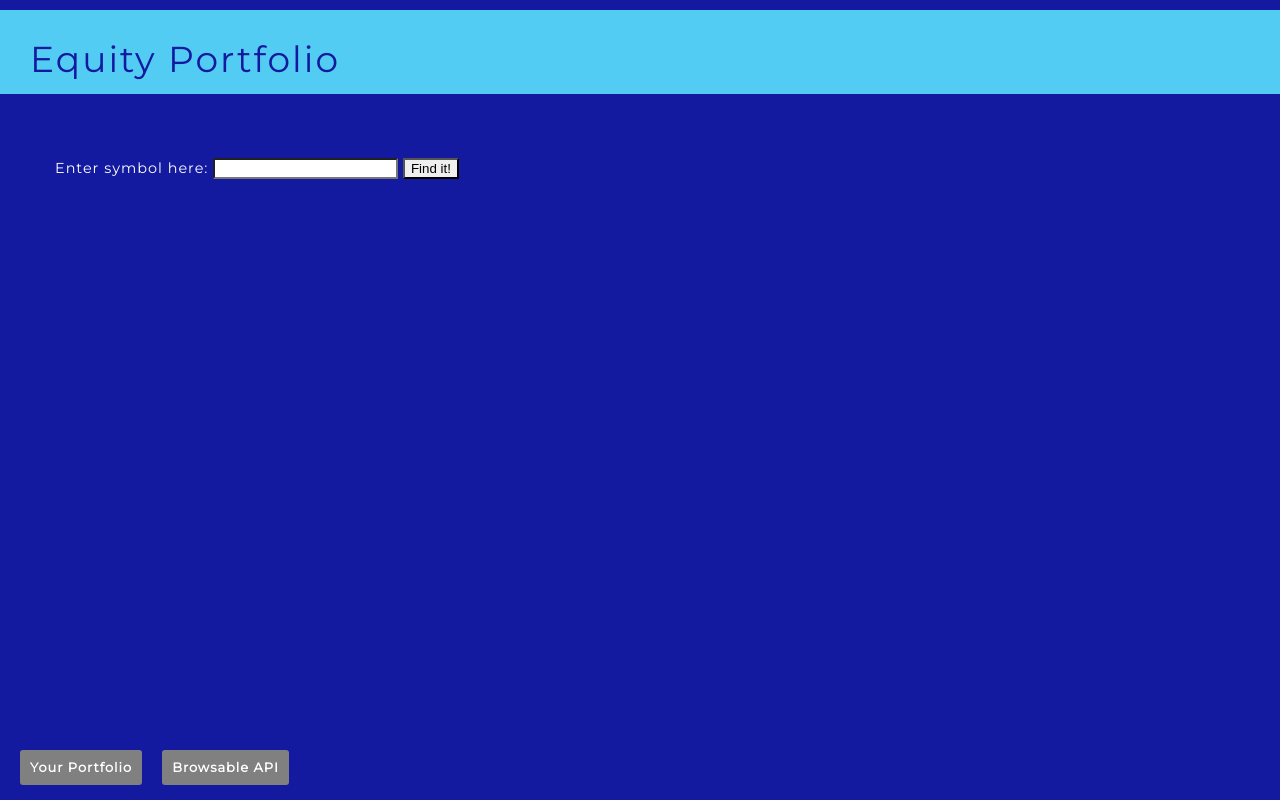
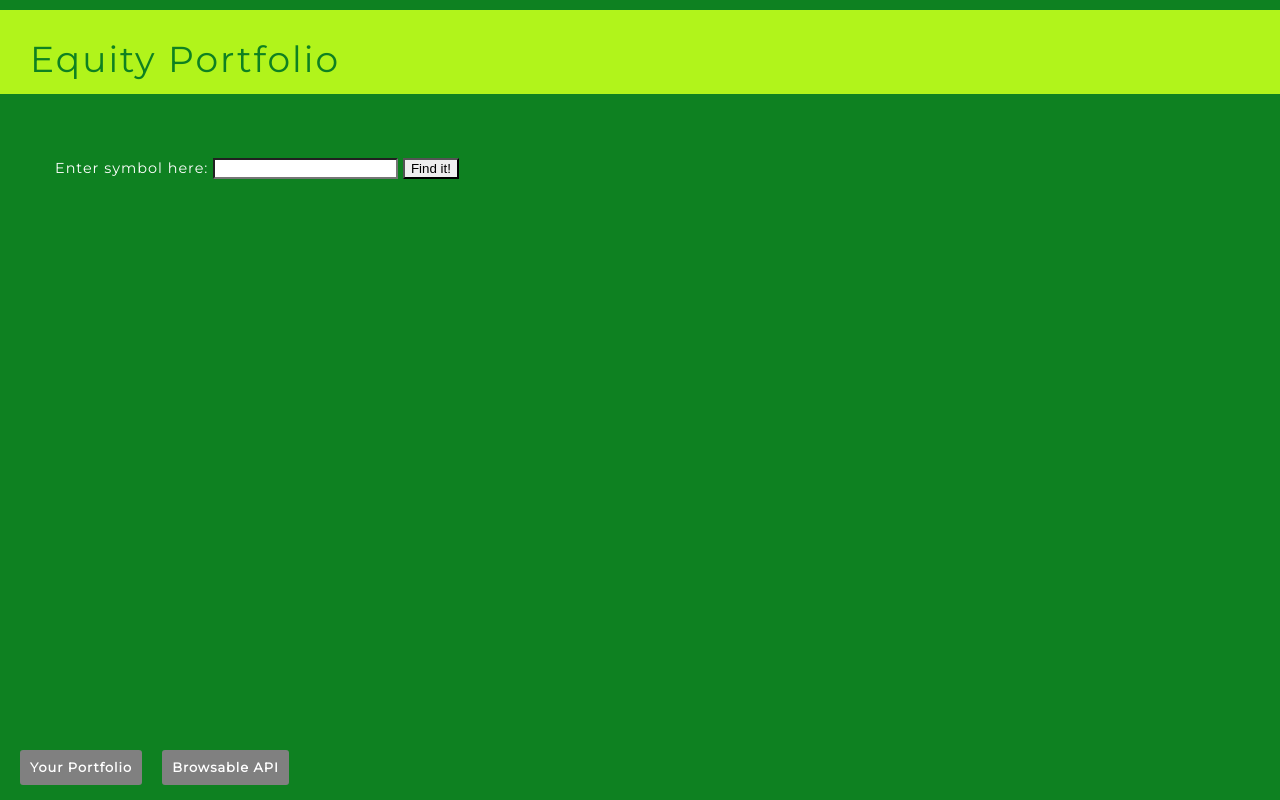
Before and after one commit to chrisbrickey/equity-portfolio, a Django app: page /search/ in a window 1280 px wide. Run offline with Django 3.2, Linux system fonts and the light colour scheme.

Commit message:
adjust color scheme

```diff
--- a/stocktracker/tracker_app/static/stocks/style.css
+++ b/stocktracker/tracker_app/static/stocks/style.css
@@ -69,12 +69,12 @@ table {
 /*beginning of custom CSS*/
 
 /*
-$exchange-blue: #52CCF2;
-$exchange-purple: #131AA0;
+$equity-portfolio-lightgreen: #B1F41B;
+$equity-portfolio-darkgreen #0E8121: ;
 */
 
 main {
-  background-color: #131AA0;
+  background-color: #0E8121;
   width: 100%;
   height: 100vh;
   overflow-y: auto;
@@ -94,7 +94,7 @@ main {
 h1 {
   font-size: 2.5em;
   letter-spacing: 2px;
-  color: #131AA0;
+  color: #0E8121;
 }
 
 h2 {
@@ -123,7 +123,7 @@ h6 {
 
 
 #header {
-  background-color: #52CCF2;
+  background-color: #B1F41B;
   width: 100%;
   margin: 10px 0px;
   padding: 10px;
@@ -142,7 +142,7 @@ h6 {
 
 #header a {
   /* text-decoration: underline; */
-  color: #131AA0;
+  color: #0E8121;
   &:hover {
     cursor: pointer;
   }
```
